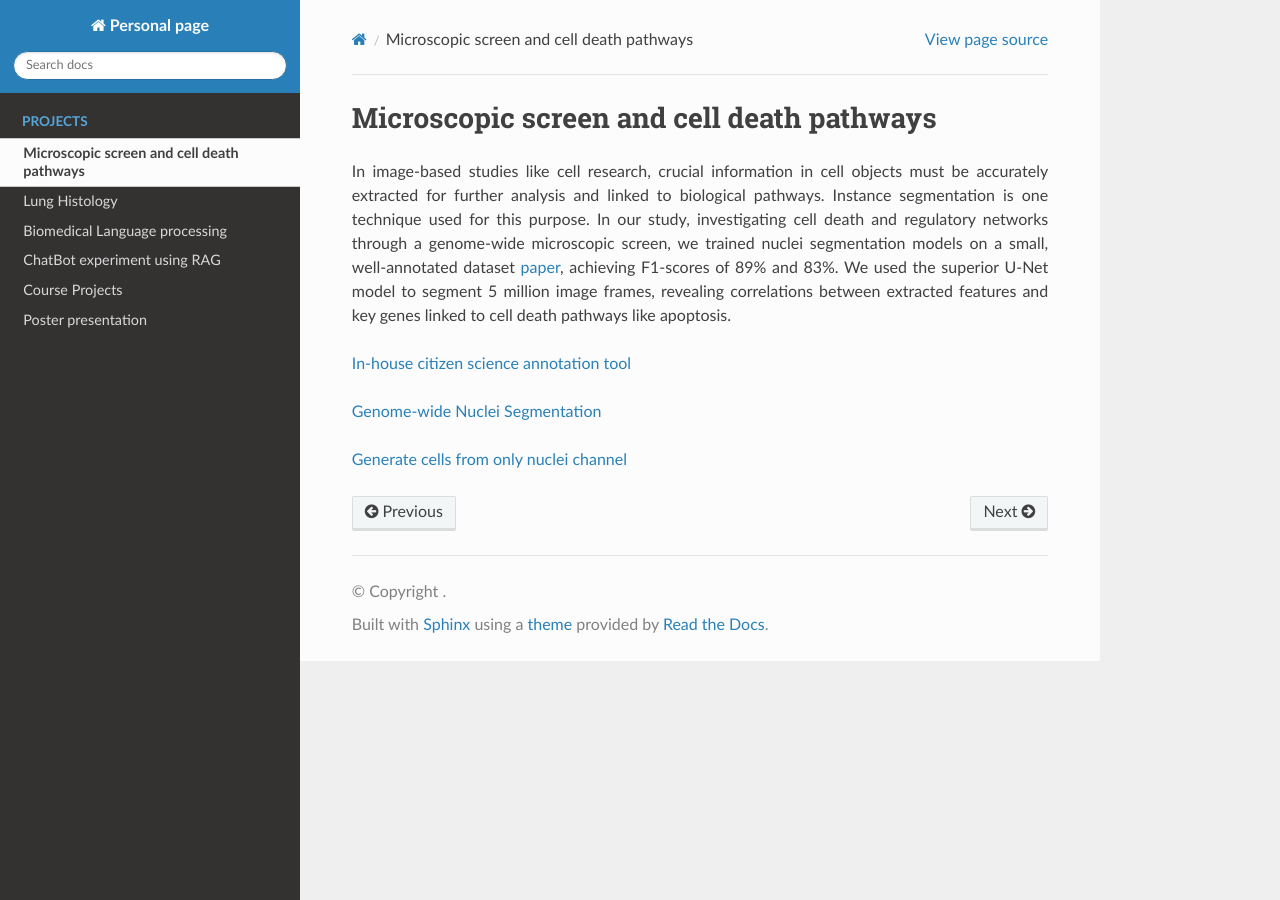
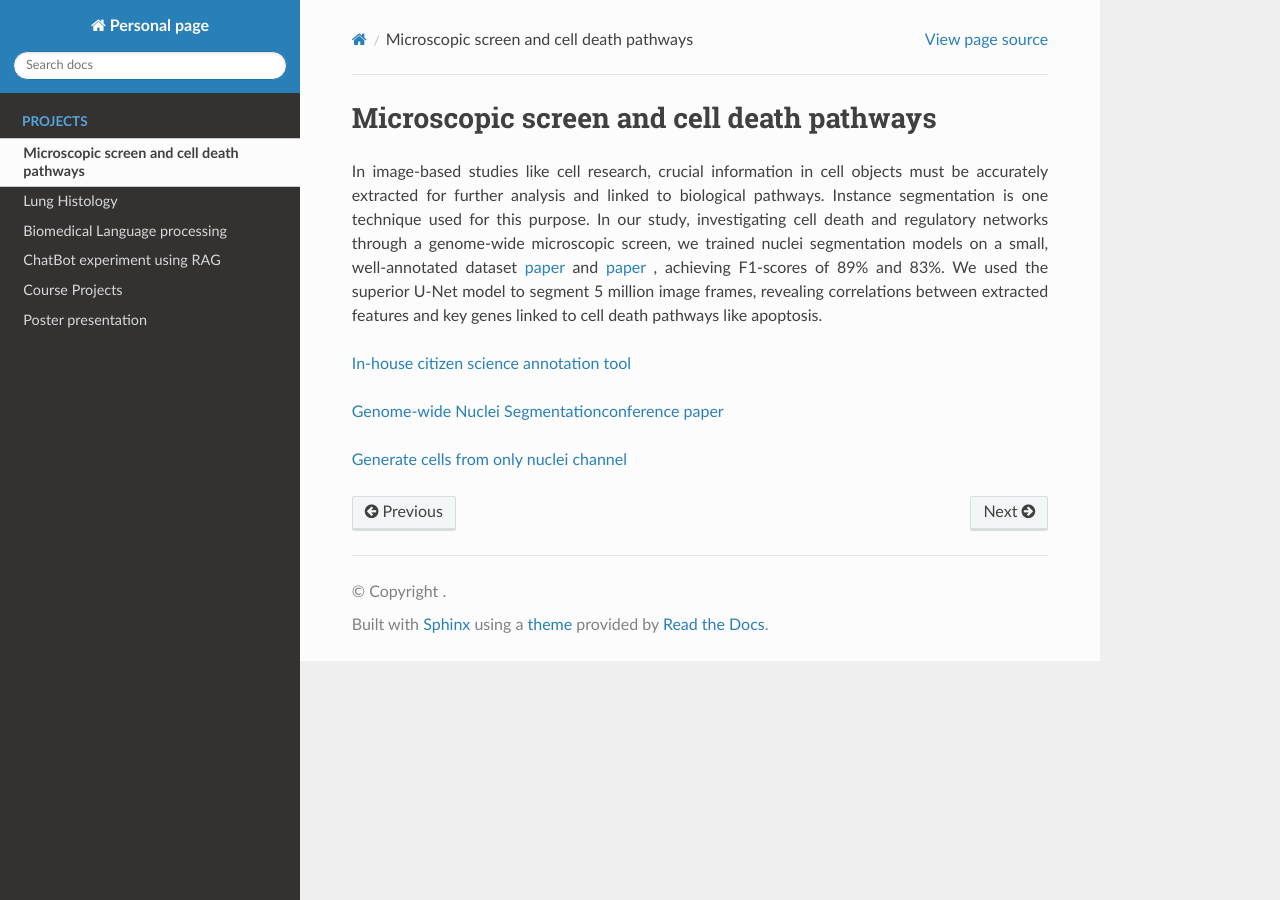
Before and after one commit to SalmaKazemiRashed/ImSalmaKRashed, a Sphinx documentation site: the page built from doc/new-feature.md, in a window 1280 px wide. Built offline with Sphinx 7.4.7 and the Read the Docs theme 3.1.0, drawn with Linux system fonts in a browser that asks for light colours.

Commit message:
Update new-feature.md

```diff
--- a/doc/new-feature.md
+++ b/doc/new-feature.md
@@ -1,12 +1,12 @@
 Microscopic screen and cell death pathways
 ==============
-In image-based studies like cell research, crucial information in cell objects must be accurately extracted for further analysis and linked to biological pathways. Instance segmentation is one technique used for this purpose. In our study, investigating cell death and regulatory networks through a genome-wide microscopic screen, we trained nuclei segmentation models on a small, well-annotated dataset [paper](https://www.sciencedirect.com/science/article/pii/S2352340922009726), achieving F1-scores of 89% and 83%. We used the superior U-Net model to segment 5 million image frames, revealing correlations between extracted features and key genes linked to cell death pathways like apoptosis.
+In image-based studies like cell research, crucial information in cell objects must be accurately extracted for further analysis and linked to biological pathways. Instance segmentation is one technique used for this purpose. In our study, investigating cell death and regulatory networks through a genome-wide microscopic screen, we trained nuclei segmentation models on a small, well-annotated dataset [paper](https://www.sciencedirect.com/science/article/pii/S2352340922009726) and [paper](https://www.sciencedirect.com/science/article/pii/S2352340924011107) , achieving F1-scores of 89% and 83%. We used the superior U-Net model to segment 5 million image frames, revealing correlations between extracted features and key genes linked to cell death pathways like apoptosis.
 
 
 
 
 [In-house citizen science annotation tool](https://github.com/SalmaKazemiRashed/Online_Game.git)
 
-[Genome-wide Nuclei Segmentation](https://github.com/SalmaKazemiRashed/Cell_Microscopy_project.git)
+[Genome-wide Nuclei Segmentation](https://github.com/SalmaKazemiRashed/Cell_Microscopy_project.git)[conference paper](https://ieeexplore.ieee.org/abstract/document/10822022)
 
 [Generate cells from only nuclei channel](https://github.com/SalmaKazemiRashed/Generative_microscopic_cells.git)
```
